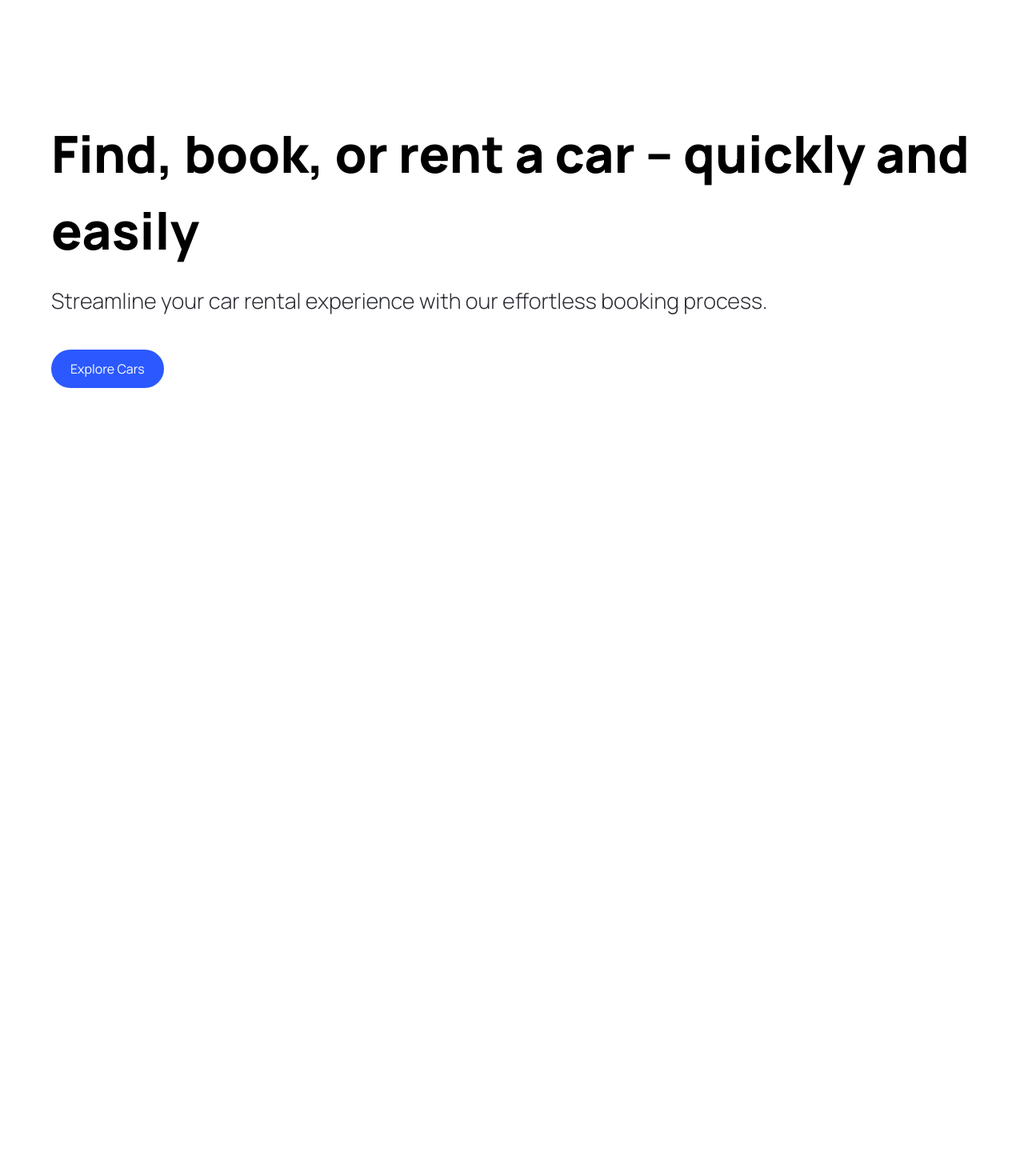
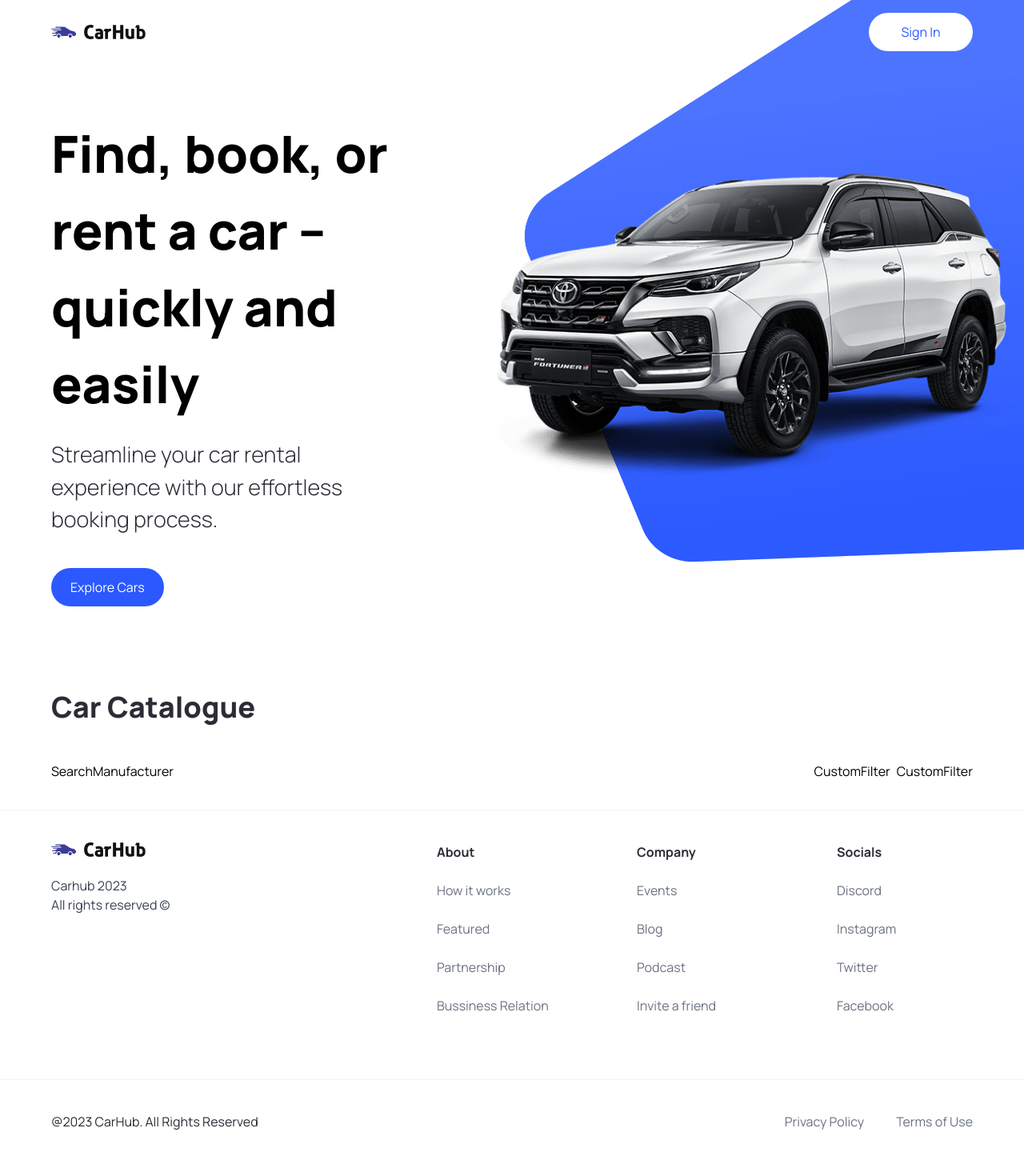
Before and after one commit to ebrahimnigus/Car-showcase_NextJs, a Next.js app: page / in a window 1280 px wide. Shown: the top 1450 px of the page at 80% size. Before the commit the page ends 800 px from the top, so only its background shows below. Built offline with nearby package versions, Linux system fonts and the light colour scheme.

Commit message:
define and update TS interfaces across components

```diff
--- a/app/layout.tsx
+++ b/app/layout.tsx
@@ -1,21 +1,10 @@
 import type { Metadata } from "next";
-import localFont from "next/font/local";
 import "./globals.css";
-
-const geistSans = localFont({
-  src: "./fonts/GeistVF.woff",
-  variable: "--font-geist-sans",
-  weight: "100 900",
-});
-const geistMono = localFont({
-  src: "./fonts/GeistMonoVF.woff",
-  variable: "--font-geist-mono",
-  weight: "100 900",
-});
+import { Footer, Navbar } from "@/components";
 
 export const metadata: Metadata = {
-  title: "Create Next App",
-  description: "Generated by create next app",
+  title: "Car Hub",
+  description: "Discover the best cars in the world",
 };
 
 export default function RootLayout({
@@ -26,9 +15,10 @@
   return (
     <html lang="en">
       <body
-        className={`${geistSans.variable} ${geistMono.variable} antialiased`}
-      >
+        className='relative'>
+        <Navbar />
         {children}
+        <Footer />
       </body>
     </html>
   );
--- a/app/page.tsx
+++ b/app/page.tsx
@@ -1,11 +1,22 @@
 import Image from "next/image";
-
-import { Hero } from "@/components";
+import { SearchBar, Hero, CustomFilter } from "@/components";
 
 export default function Home() {
   return (
       <main className="overflow-hidden">
         <Hero />
+        <div className="mt-12 padding-x padding-y max-width" id="discover">
+          <div className="home__text-container">
+            <h1 className="text-4xl font-extrabold">Car Catalogue</h1>
+          </div>
+          <div className="home__filters">
+            <SearchBar />
+            <div className="home__filter-container">
+              <CustomFilter title="fuel" />
+              <CustomFilter title="year" />
+            </div>
+          </div>
+        </div>
       </main>
   );
 }
--- a/components/CustomButton.tsx
+++ b/components/CustomButton.tsx
@@ -3,9 +3,9 @@
 import { CustomButtonProps } from "@/types";
 import Image from "next/image"
 
-const CustomButton = ({title, containerStyles, handleClick }: CustomButtonProps) => {
+const CustomButton = ({title, containerStyles, handleClick, btnType }: CustomButtonProps) => {
   return (
-    <button disabled={false} type={"button"} className={`custom-btn ${containerStyles}`} onClick={handleClick} >
+    <button disabled={false} type={btnType || "button"} className={`custom-btn ${containerStyles}`} onClick={handleClick} >
         <span className={`flex-1`}>{title}</span>
     </button>
   )
--- a/components/Hero.tsx
+++ b/components/Hero.tsx
@@ -20,6 +20,13 @@
 
             <CustomButton title="Explore Cars" containerStyles="bg-primary-blue text-white rounded-full mt-10" handleClick={handleScroll}/>
         </div>
+        <div className='hero__image-container'>
+          <div className='hero__image'>
+            <Image src='/hero.png' alt='hero' fill className='object-contain'/>
+          </div>
+          <div className='hero__image-overlay'/>
+
+        </div>
     </div>
   )
 }
--- a/types/index.ts
+++ b/types/index.ts
@@ -4,4 +4,10 @@
     title: string;
     containerStyles?: string;
     handleClick?:MouseEventHandler<HTMLButtonElement>;
+    btnType?: "button" | "submit";
 }
+
+export interface SearchManufacturerProps {
+    manufacturer: string;
+    SearchManufacturer: (manufacturer: string) => void;
+}
```
Also changed, not shown: components/index.ts (+11 -1 lines).
